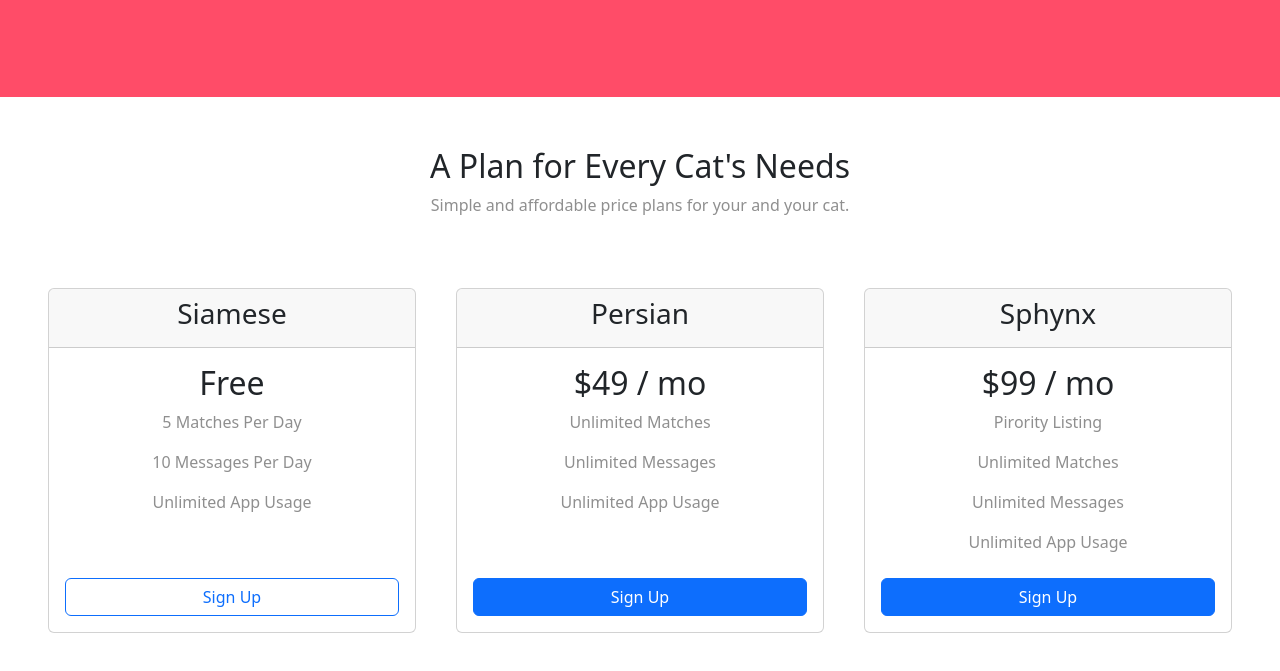
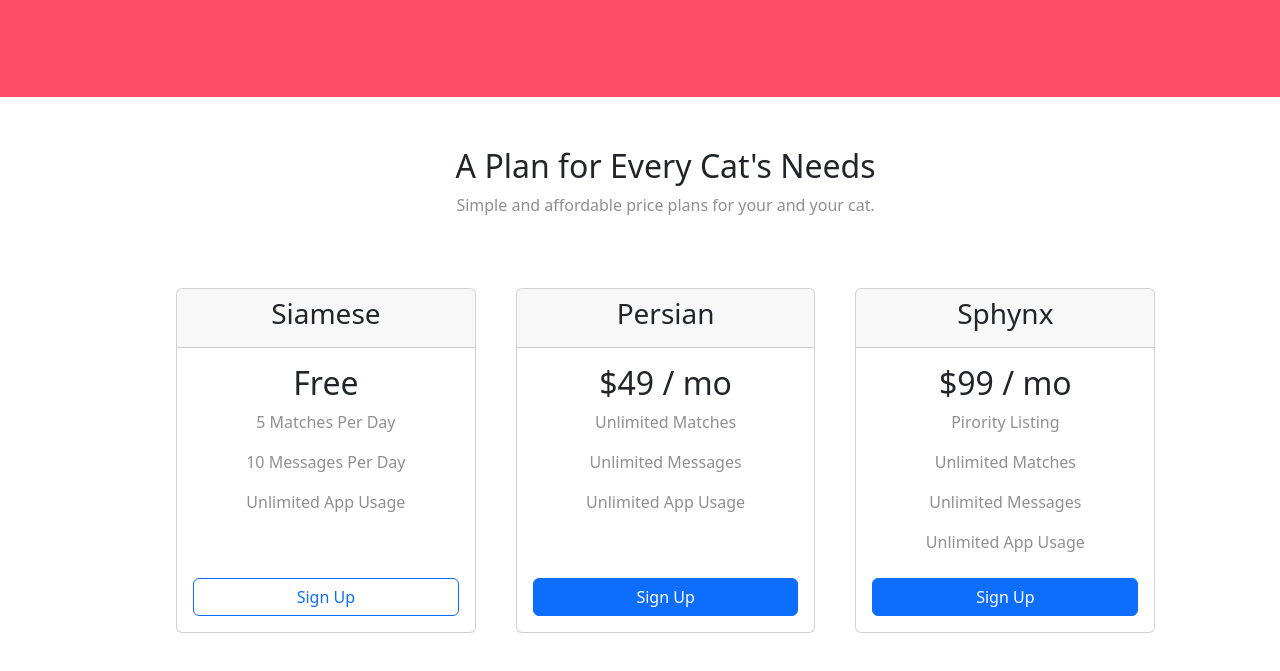
Before and after one commit to alaaibr25/TinCat, a plain HTML site: page index.html in a window 1280 px wide. Shown: the part 1331-2002 px from the top of the page. Drawn offline with nearby package versions, Linux system fonts and the light colour scheme.

Commit message:
Update styles.css
adding margin for #pricing

```diff
--- a/styles.css
+++ b/styles.css
@@ -41,3 +41,9 @@ p{color:#8f8f8f;}
 .testimonials-img{border-radius:100%;
                    margin-top:20px;
                    width:200px;}
+
+
+
+
+
+#pricing{margin: 5% 6% 5% 10%;}
```
